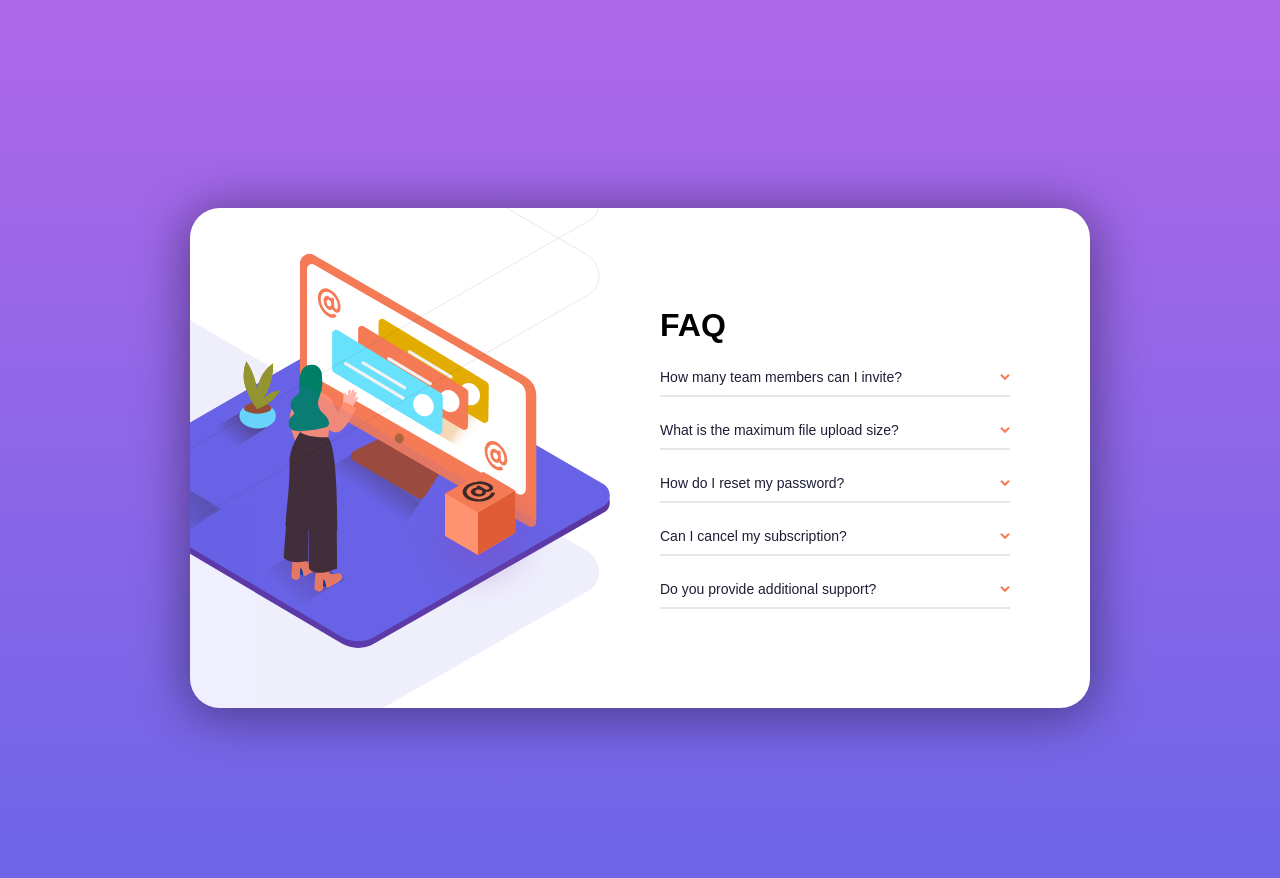
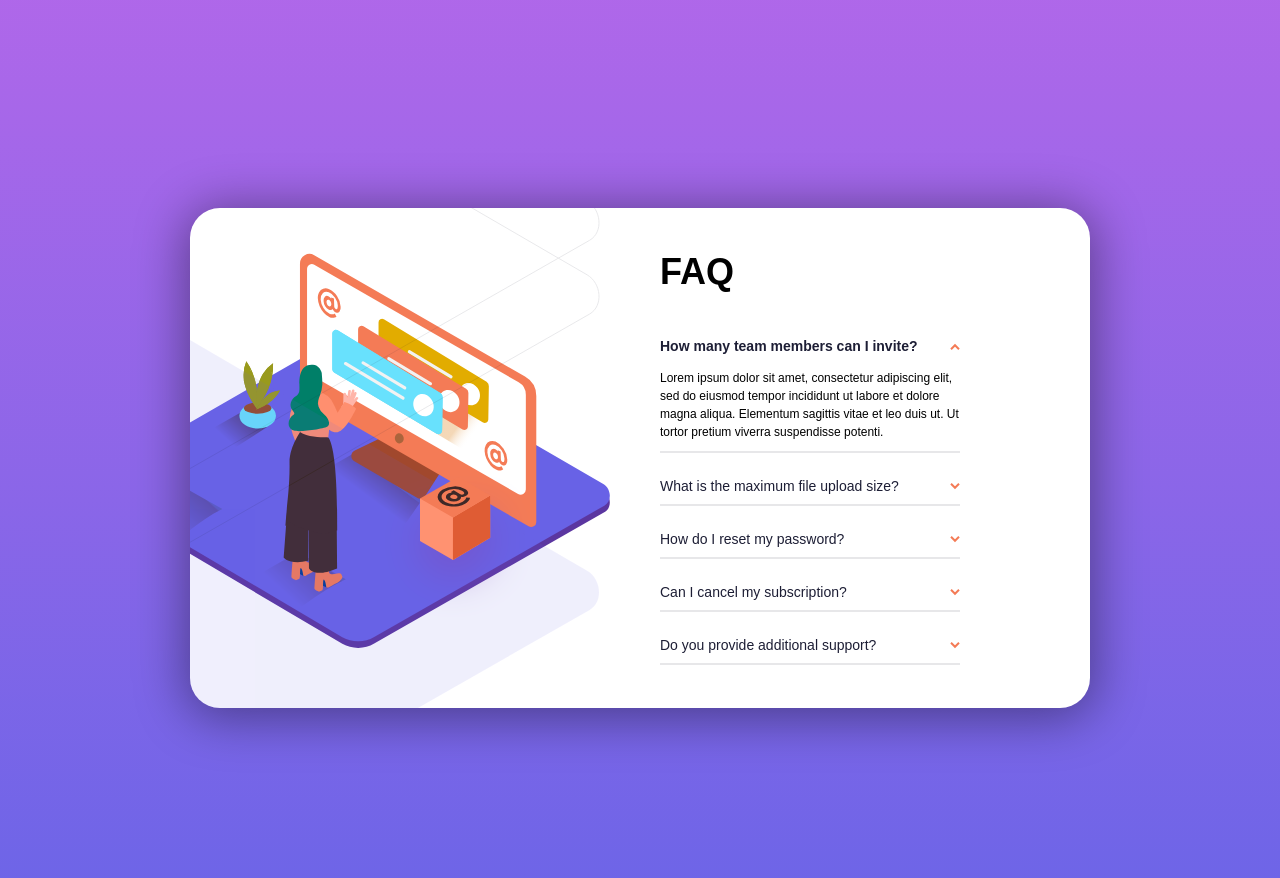
Before and after one commit to gastonave/Projects, a plain HTML site: page index.html in a window 1280 px wide. Both pictures are taken after a click on the element 835 px from the left and 383 px from the top of the page. Drawn offline with Linux system fonts and the light colour scheme; a web font is replaced by a local one.

Commit message:
this is the final draft
I updated all code so everything works the way it should

```diff
--- a/index.html
+++ b/index.html
@@ -6,7 +6,7 @@
 	<title>FAQ accordion project</title>
 	<link rel="stylesheet" href="style.css">
 	<link href="https://fonts.google.com/specimen/Kumbh+Sans" rel="stylesheet">
-	<script type="text/javascript" src="script.js"></script>
+	<script type="text/javascript" src="script.js" defer></script>
 </head>
 
 <body>
--- a/style.css
+++ b/style.css
@@ -14,6 +14,7 @@ body {
 	height: 100vh;
 	font-family: 'KumbhSans', sans-serif;
 	font-weight: 400;
+	font-size: 12px;
 }
 
 .main {
@@ -39,7 +40,7 @@ body {
 	width: 950px;
 	height: auto;
 	position: absolute;
-	bottom: -130px;
+	bottom: -150px;
 	left: -540px;
 
 }
@@ -54,8 +55,8 @@ body {
 
 .cube {
 	position: absolute;
-	left: 405px;
-	top: 470px;
+	left: 380px;
+	top: 475px;
 	width: 150px;
 	z-index: 2;
 }
@@ -63,10 +64,12 @@ body {
 h1 {
 	font-family: 'KumbhSans', sans-serif;
 	font-weight: 700;
+	font-size: 36px;
+	padding-bottom: 20px;
 }
 
 .faq {
-	width: 350px;
+	width: 300px;
 	margin-top: 25px;
 	padding-bottom: 10px;
 	border-bottom: 2px solid hsl(240, 5%, 91%);
@@ -79,7 +82,7 @@ h1 {
 	align-items: center;
 	border: none;
 	background-color: transparent;
-	width: 350px;
+	width: 300px;
 	cursor: pointer;
 }
 
@@ -92,7 +95,7 @@ h1 {
 .answer {
 	max-height: 0;
 	overflow: hidden;
-	transition: max-height 1.4s ease;
+	transition: max-height .6s ease-in-out;
 }
 .answer p {
 	padding-top: 15px;
@@ -100,6 +103,22 @@ h1 {
 	font-size: 12px;
 }
 
+.faq img {
+	transition: transform .6s ease-in-out;
+}
+
 .faq.active .answer {
 	max-height: 200px;
 }
+
+.faq.active img {
+	transform: rotate(180deg);
+}
+
+.faq.active h2 {
+	font-weight: 700;
+}
+
+button h2:hover {
+	color: hsl(14, 88%, 65%);
+}
```
